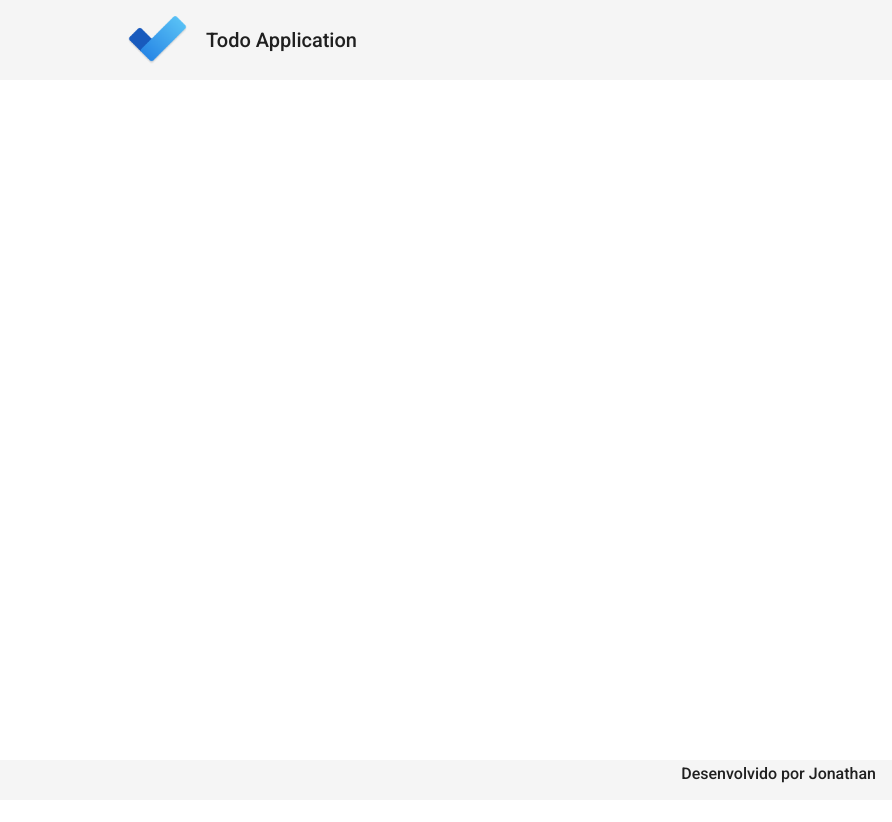
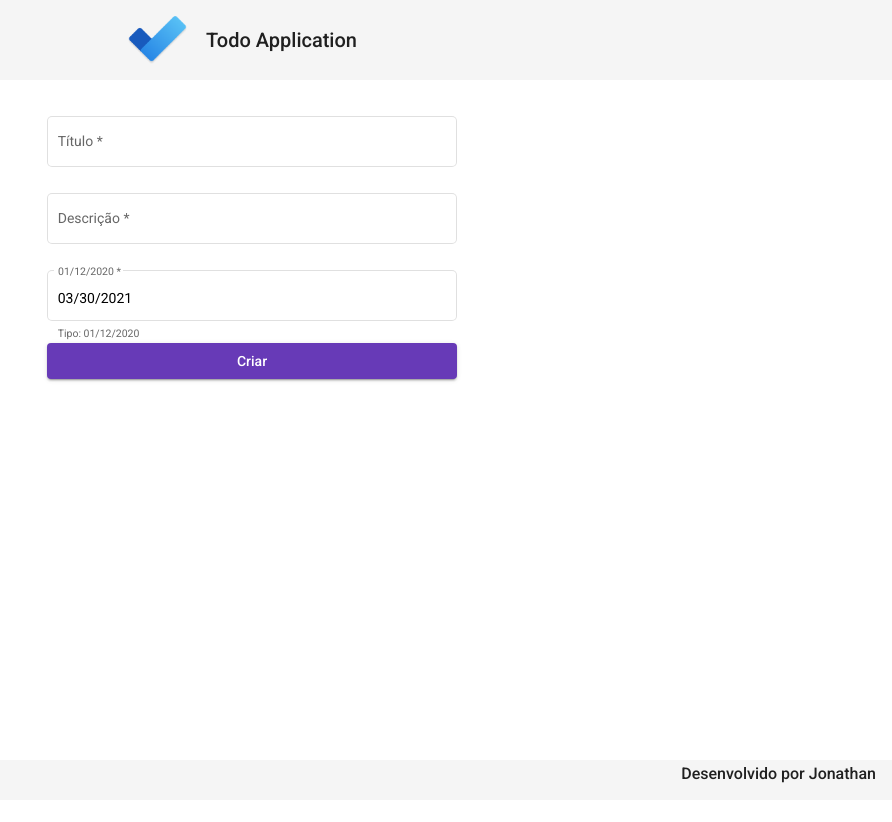
Before and after one commit to JonathanAllisson/Angular-Java, an Angular app in the folder frontend/: page /add in a window 1280 px wide. Before the commit this address led to /. Shown: the top 822 px of the page, without its empty margins (388-1280 px from the left). Before the commit the page ends 800 px from the top, so only its background shows below. Built offline with nearby package versions, Linux system fonts and the light colour scheme.

Commit message:
add create task

```diff
--- a/frontend/src/app/app-routing.module.ts
+++ b/frontend/src/app/app-routing.module.ts
@@ -1,5 +1,6 @@
 import { NgModule } from '@angular/core';
 import { Routes, RouterModule } from '@angular/router';
+import { CreateComponent } from './components/create/create.component';
 import { FinalizedComponent } from './components/finalized/finalized.component';
 import { ReadAllComponent } from './components/read-all/read-all.component';
 
@@ -11,6 +12,10 @@ const routes: Routes = [
   {
     path: 'finalized',
     component: FinalizedComponent
+  },
+  {
+    path: 'add',
+    component: CreateComponent
   }
 ];
 
--- /dev/null
+++ b/frontend/src/app/components/create/create.component.css
@@ -0,0 +1,24 @@
+.container {
+    width: 80%;
+    margin: auto;
+    height: calc(100vh - 3rem);
+}
+
+.content {
+    width: 80%;
+    margin: 0 auto;
+    height: 100%;
+}
+
+form {
+    margin-top: 2rem;
+    display: flex;
+    width: 50%;
+    flex-direction: column;
+    margin: 0 auto;
+    padding: 2rem;
+}
+
+input {
+    cursor: pointer;
+}
--- /dev/null
+++ b/frontend/src/app/components/create/create.component.html
@@ -0,0 +1,22 @@
+<div class="container">
+    <div class="content">
+        <form (ngSubmit)="addTask()" [formGroup]="taskForm">
+            <mat-form-field appearance="outline">
+                <mat-label>Título</mat-label>
+                <input matInput placeholder="Título" formControlName="title">
+            </mat-form-field>
+
+            <mat-form-field appearance="outline">
+                <mat-label>Descrição</mat-label>
+                <input matInput placeholder="Descrição" formControlName="description">
+            </mat-form-field>
+
+            <mat-form-field appearance="outline">
+                <mat-label>01/12/2020</mat-label>
+                <input matInput placeholder="Data" formControlName="date">
+                <mat-hint>Tipo: 01/12/2020</mat-hint>
+            </mat-form-field>
+            <button mat-raised-button color="primary">Criar</button>
+        </form>
+    </div>
+</div>
--- /dev/null
+++ b/frontend/src/app/components/create/create.component.ts
@@ -0,0 +1,56 @@
+import { formatDate } from '@angular/common';
+import { Component, OnInit } from '@angular/core';
+import { FormBuilder, FormGroup, Validators } from '@angular/forms';
+import { TodoService } from 'src/app/services/todo.service';
+
+
+interface Task {
+  title: string;
+  description: string;
+  date: Date;
+  finish: Boolean;
+}
+
+@Component({
+  selector: 'app-create',
+  templateUrl: './create.component.html',
+  styleUrls: ['./create.component.css']
+})
+export class CreateComponent implements OnInit {
+
+  task: Task = {
+    title: '',
+    description: '',
+    date: new Date(Date.now()),
+    finish: false,
+  }
+
+  public taskForm: FormGroup;
+  formResult: string;
+
+  constructor(private fb: FormBuilder, private service: TodoService) { }
+
+  ngOnInit(): void {
+    this.taskForm = this.fb.group({
+      title: ['', Validators.required],
+      description: ['', Validators.required],
+      date: [formatDate(this.task.date, 'MM/dd/yyyy', 'en'), [Validators.required]],
+      finish: false
+    })
+  }
+
+  addTask(): void {
+    if(this.taskForm.valid){
+      //this.formResult = JSON.stringify(this.taskForm.value);
+      console.log(this.taskForm.value);
+      this.service.create(this.taskForm.value).subscribe((r) => {
+        this.service.message('Task criada com sucesso!');
+      }, err => {
+        this.service.message('Falha ao criar Task');
+      })
+    }else{
+      console.log('Form invalid');
+    }
+  }
+
+}
--- a/frontend/src/app/components/read-all/read-all.component.html
+++ b/frontend/src/app/components/read-all/read-all.component.html
@@ -4,7 +4,7 @@
         <button (click)="finalized()" mat-stroked-button color="primary" matBadge="{{ closed }}">Tasks finalizadas</button>
     </div>
 
-    <button class="novo-todo mat-elevation-z8" mat-stroked-button color="primary">NOVO TODO</button>
+    <button (click)="create()" class="novo-todo mat-elevation-z8" mat-stroked-button color="primary">NOVO TODO</button>
     <div class="content" *ngFor="let item of list" >
         <mat-card class="mat-elevation-z8">
             <p>Data para finalizar: {{ item.dateToFinish }} </p>
--- a/frontend/src/app/components/read-all/read-all.component.ts
+++ b/frontend/src/app/components/read-all/read-all.component.ts
@@ -48,4 +48,8 @@ export class ReadAllComponent implements OnInit {
     this.router.navigate(['/finalized']);
   }
 
+  create(): void {
+    this.router.navigate(['/add']);
+  }
+
 }
--- a/frontend/src/app/models/todo.ts
+++ b/frontend/src/app/models/todo.ts
@@ -3,5 +3,5 @@ export interface Todo {
     title: String,
     description?: String,
     dateToFinish: Date,
-    finish: Boolean
+    finish: Boolean,
 }
--- a/frontend/src/app/services/todo.service.ts
+++ b/frontend/src/app/services/todo.service.ts
@@ -23,6 +23,10 @@ export class TodoService {
     return this.http.delete<void>(url);
   }
 
+  create(todo: Todo): Observable<Todo> {
+    return this.http.post<Todo>(this.baseUrl, todo);
+  }
+
   message(msg: String): void{
     this.snack.open(`${msg}`, 'OK', {
       horizontalPosition: 'end',
--- a/frontend/src/environments/environment.prod.ts
+++ b/frontend/src/environments/environment.prod.ts
@@ -1,4 +1,4 @@
 export const environment = {
   production: true,
-  baseUrl: 'https://todo-java-angular.herokuapp.com'
+  baseUrl: 'https://todo-java-angular.herokuapp.com/todos'
 };
--- a/frontend/tsconfig.json
+++ b/frontend/tsconfig.json
@@ -14,6 +14,7 @@
     "experimentalDecorators": true,
     "moduleResolution": "node",
     "importHelpers": true,
+    "strictPropertyInitialization": false,
     "target": "es2015",
     "module": "es2020",
     "lib": [
```
Also changed, not shown: frontend/src/app/app.module.ts (+10 -1 lines).
